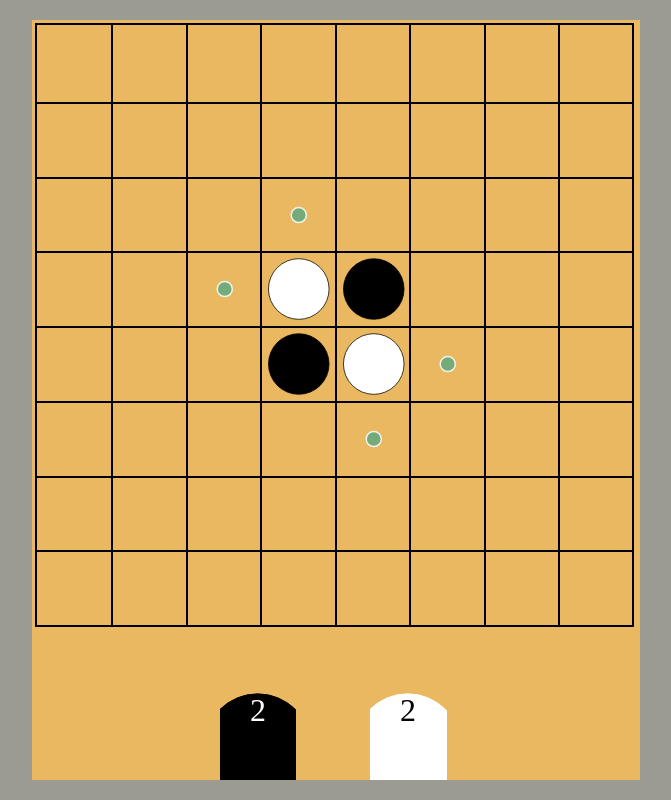
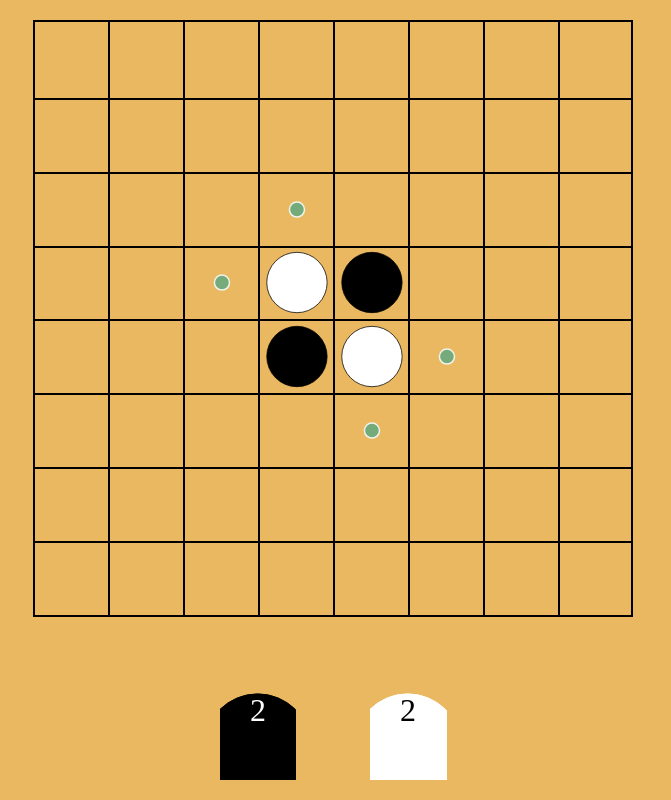
Before and after one commit to flying-potato/reversi, a website: page index.html in a window 1280 px wide. Shown: the whole page, without its empty margins (286-957 px from the left). Drawn offline with nearby package versions, Linux system fonts and the light colour scheme.

Commit message:
change color

```diff
--- a/css/game.css
+++ b/css/game.css
@@ -5,7 +5,7 @@ html {
   height: 100%;
   overflow: hidden;
   position: fixed!important;
-    background-color: #9b9b92;
+    background-color: #eab860;
 }
 body {
   margin: 0;
@@ -15,7 +15,7 @@ body {
   height: 100%;
   overflow: hidden;
   position: fixed!important;
-    background-color: #9b9b92;
+    background-color: #eab860;
 }
 /* To prevent long-press that will bring up copy-paste dialog. */
 * {
@@ -78,10 +78,9 @@ textarea, input {
 }
 #boardArea{
   position:absolute;
-  margin-top: 0.5%;
   margin-left: -50%;
-  left:50.4%;
-  height: 79%;
+  left:50.1%;
+  height: 78%;
   width: 98%;
   border:2pt solid black;
 }
--- a/index.html
+++ b/index.html
@@ -28,9 +28,9 @@
 
   <div id="boardArea">
     <div ng-repeat="  row in [0, 1, 2, 3, 4 ,5 ,6 ,7 ]"
-          style="position:absolute; top:{{row * 12.45}}%; left:0%; width:100.5%; height:{{12.45}}%;">
+          style="position:absolute; top:{{row * 12.45}}%; left:0%; width:101%; height:{{12.45}}%;">
       <div ng-repeat="col in [0, 1, 2, 3, 4 ,5 ,6 ,7 ]"
-          style="position:absolute; top:0; left:{{col * 12.45 }}%; width:12.45%; height:103%;"
+          style="position:absolute; top:0; left:{{col * 12.45-0.2}}%; width:12.45%; height:103%;"
           ng-class="{b: row<7, r: col<7 }"
           ng-click="game.cellClicked(row, col)"
           id="{{'e2e_test_div_' + row + 'x' + col}}">
```
Also changed, not shown: dist/css/everything.min.css, dist/index.min.html, dist/service-worker.js, 2 other files.
